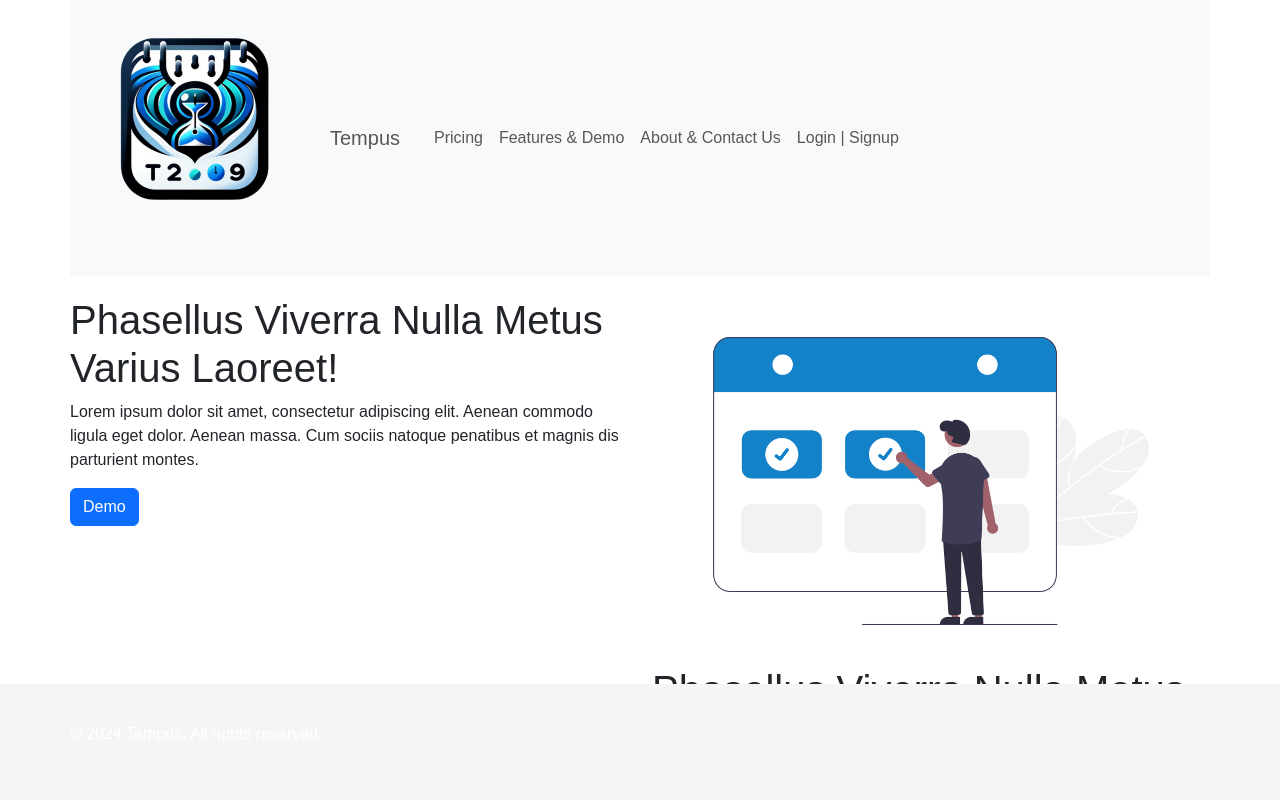
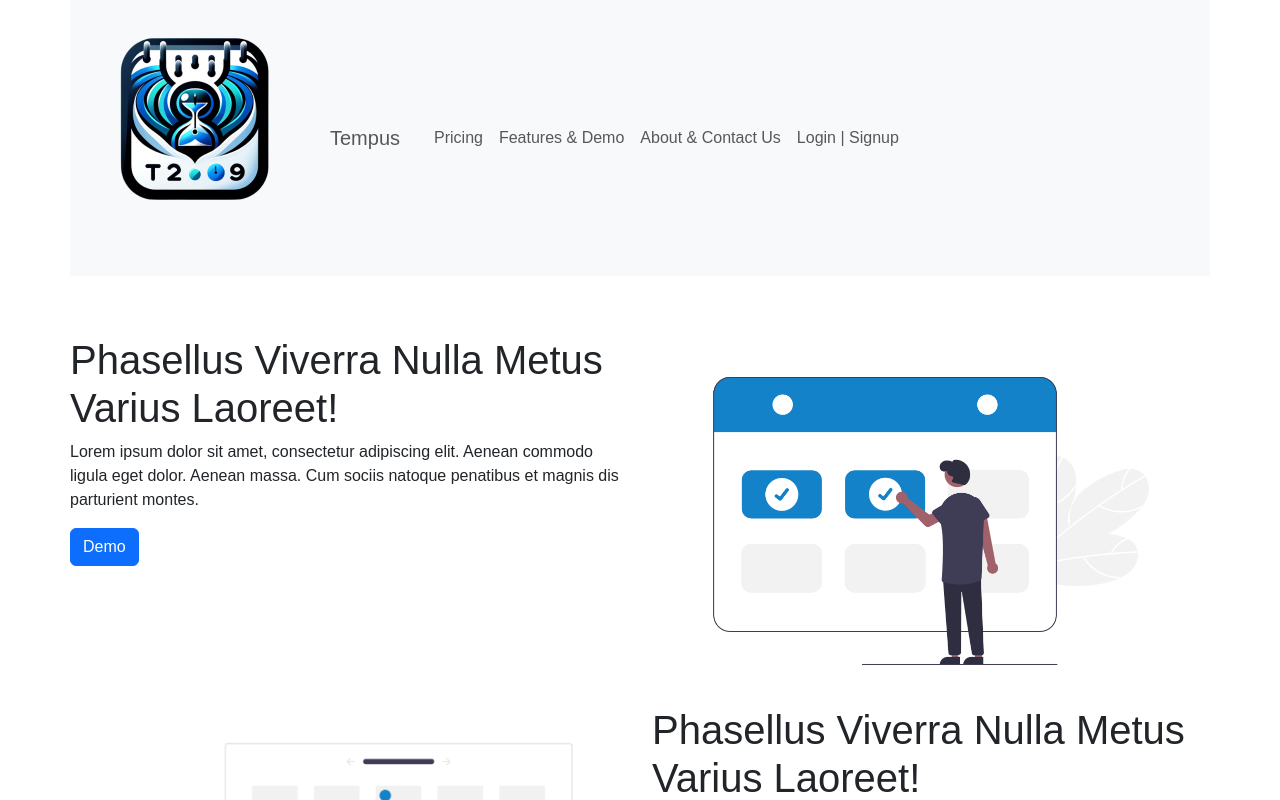
Before and after one commit to rjmcgee53192/tempusversion8, a React (Create React App) app: page / in a window 1280 px wide. Shown: the top 800 px of the page. Built offline with nearby package versions, Linux system fonts and the light colour scheme.

Commit message:
Login Userviews Added & Updated. #mab

```diff
--- /dev/null
+++ b/src/assets/css/MyTempusDashboardPage.css
@@ -0,0 +1,29 @@
+/* UserNavbar.css - Example */
+.sidenav {
+    /* ... */
+  }
+
+  .sidenav a {
+    /* ... */
+  }
+
+  /* ... other styles ... */
+
+  /* MyTempusDashboardPage.css */
+  body {
+    font-family: "Lato", sans-serif;
+    margin: 0;
+  }
+
+  .header {
+    display: flex;
+    align-items: center;
+    background-color: #f1f1f1;
+    padding: 10px;
+  }
+
+  .header img {
+    height: 125px; /* Adjust as needed */
+  }
+
+  /* ... other styles ... */
--- a/src/assets/css/TempusStyles.css
+++ b/src/assets/css/TempusStyles.css
@@ -109,3 +109,44 @@ body {
 /* Continue combining and adjusting CSS from both files... */
 
 /* Ensure to adapt classes and IDs from the second HTML if needed */
+/* Main content padding */
+main {
+    padding: 40px 0; /* Increased padding */
+  }
+
+  /* Footer adjustments */
+  footer {
+    position: relative; /* Un-anchored from the screen */
+    background-color: #333; /* Dark gray background */
+    color: #fff; /* White text color */
+  }
+
+  /* Header and Navbar adjustments */
+  header, .navbar {
+    background-color: transparent; /* Make the header transparent or match site's background */
+  }
+
+  html, body {
+    height: 100%;
+    margin: 0;
+  }
+
+  #root { /* Assuming you are using create-react-app which uses 'root' */
+    min-height: 100%;
+    display: flex;
+    flex-direction: column;
+  }
+
+  main {
+    flex: 1; /* This will make the main content grow to fill the space */
+  }
+
+  footer {
+    background-color: #333; /* Dark gray color */
+    color: #fff; /* Text color */
+    width: 100%;
+  }
+  footer {
+    padding: 0;
+    margin: 0;
+  }
```
Also changed, not shown: src/components/UserNavbar.js (added, +44 -0 lines), src/pages/MyTempusDashboardPage.js (+30 -0 lines).
